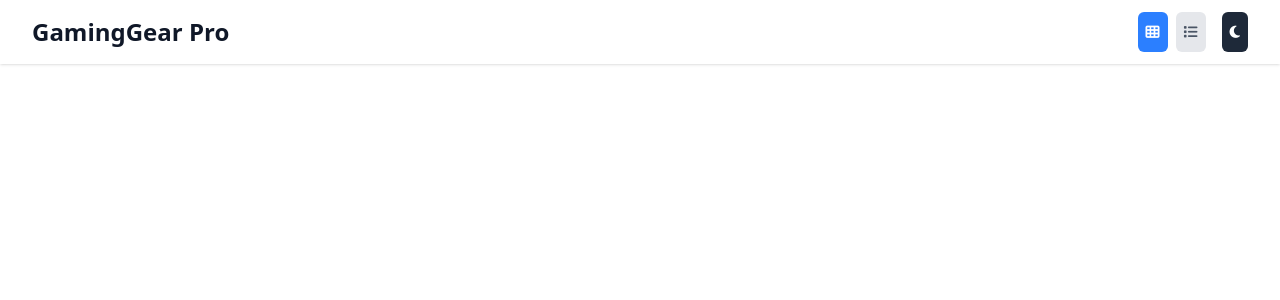
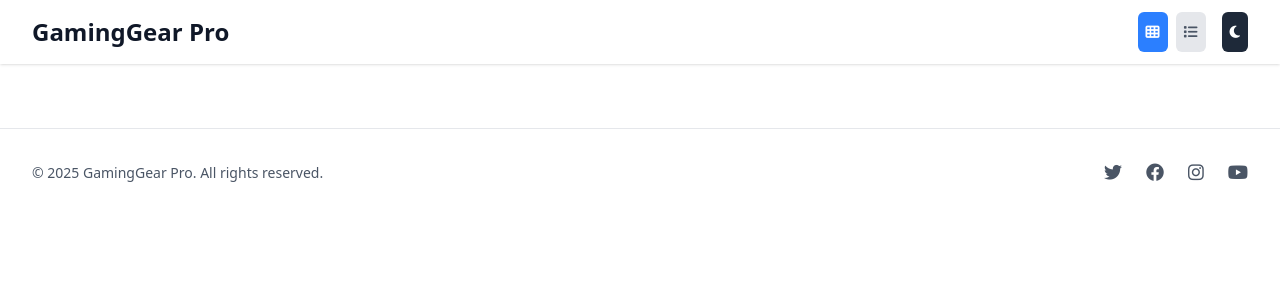
Before and after one commit to sadiya959/gaming-gear-pro, a React (Vite) app: page / in a window 1280 px wide. Shown: the top 300 px of the page. Built offline with nearby package versions, Linux system fonts and the light colour scheme.

Commit message:
create footer component

```diff
--- a/src/App.jsx
+++ b/src/App.jsx
@@ -1,9 +1,11 @@
+import Footer from "./components/Footer";
 import Header from "./components/Header";
 
 function App() {
   return (
     <div className="min-h-screen transition-colors duration-300 dark:bg-gray-900">
       <Header />
+      <Footer />
     </div>
   );
 }
--- a/src/components/Footer.jsx
+++ b/src/components/Footer.jsx
@@ -0,0 +1,19 @@
+import SocialMediaIcon from "./SocialMediaIcon";
+
+export default function Footer() {
+  return (
+    <footer className="mt-16 border-t border-gray-200 bg-white dark:border-gray-700 dark:bg-gray-800">
+      <div className="mx-auto flex max-w-7xl flex-col items-center justify-between gap-4 px-4 py-8 sm:px-6 md:flex-row lg:px-8">
+        <p className="text-sm text-gray-600 dark:text-gray-400">
+          &copy; 2025 GamingGear Pro. All rights reserved.
+        </p>
+        <div className="flex gap-6">
+          <SocialMediaIcon iconName="twitter" />
+          <SocialMediaIcon iconName="facebook" />
+          <SocialMediaIcon iconName="instagram" />
+          <SocialMediaIcon iconName="youtube" />
+        </div>
+      </div>
+    </footer>
+  );
+}
```
